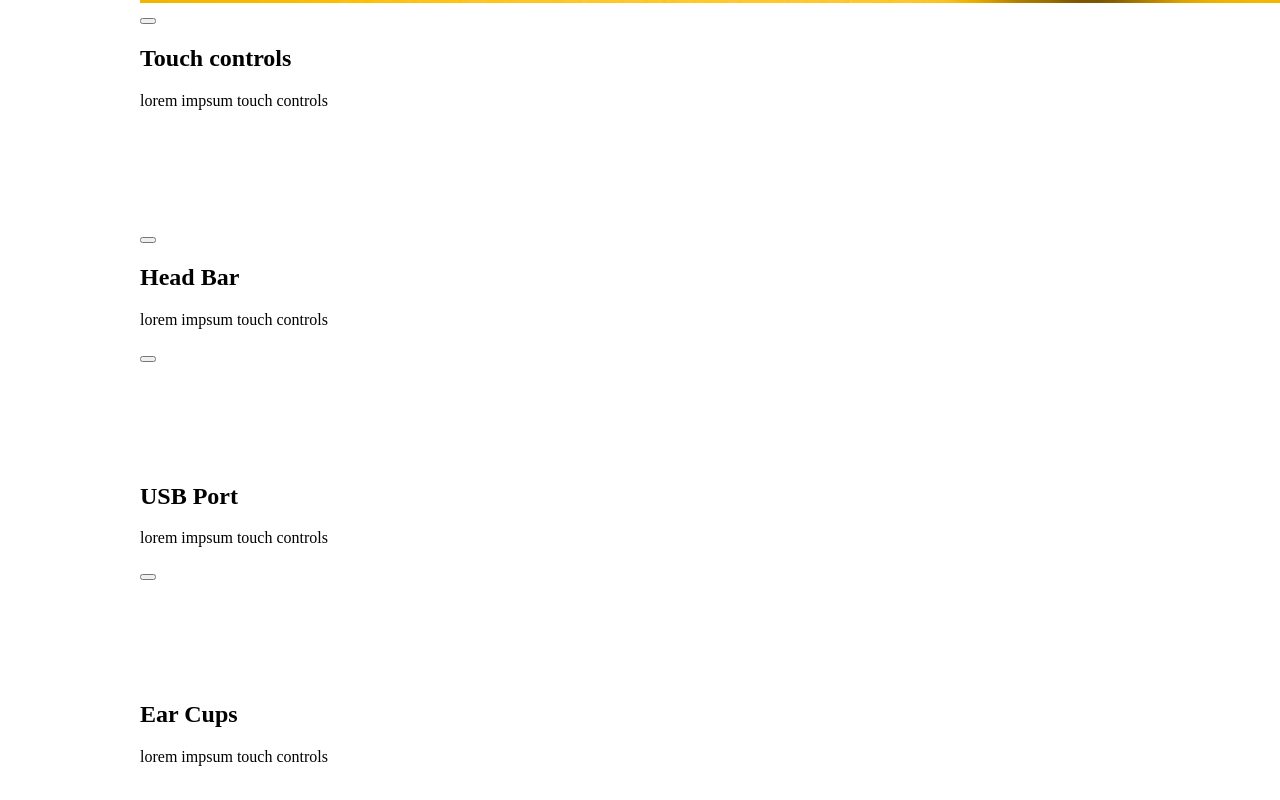
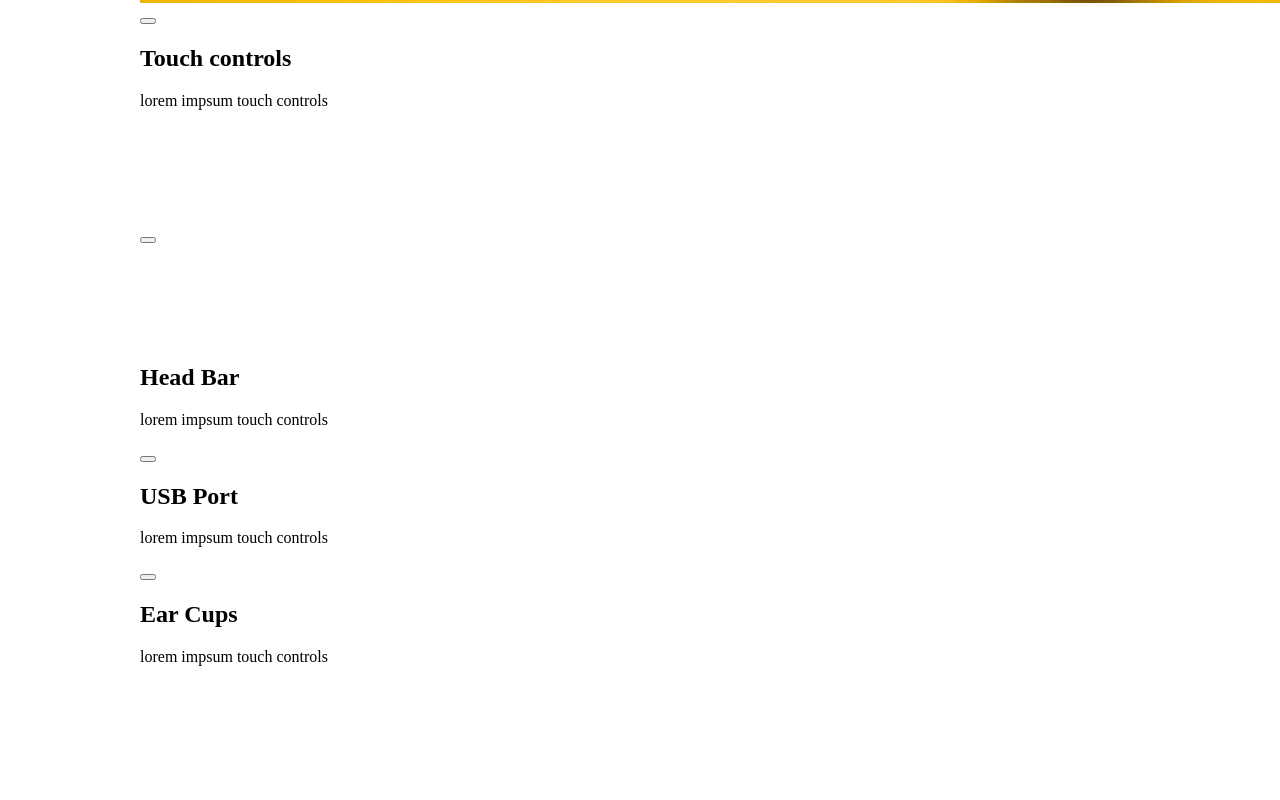
Before and after one commit to npm-ashish/image-hotspot, a website with bundled scripts: page demo/index.html in a window 1280 px wide. Shown: the part 914-1714 px from the top of the page. After the commit the page ends 1620 px from the top, so only its background shows below. Built offline with nearby package versions, Linux system fonts and the light colour scheme.

Commit message:
documentation

```diff
--- a/demo/index.html
+++ b/demo/index.html
@@ -13,7 +13,7 @@
         <h1>Image Hotspot Demo</h1>
     </header>
     <main class="container">
-        <div class="image-hotspot" data-hotspots='[{"name":"touch-control","position":{"top":"55%","left":"41%"},"direction":"up-right","distance":"100px","content":"<h2>Touch controls</h2><p>lorem impsum touch controls</p>"},{"name":"head-bar","position":{"top":"6%","left":"72%"},"direction":"right-down","distance":"100px","content":"<h2>Head Bar</h2><p>lorem impsum touch controls</p>","contentWidth":"220px"},{"name":"usb-port","position":{"top":"78%","left":"67%"},"direction":"down-left","distance":"100px","content":"<h2>USB Port</h2><p>lorem impsum touch controls</p>","contentWidth":"120px"},{"name":"ear Cups","position":{"top":"48%","left":"53%"},"direction":"down-left","distance":"100px","content":"<h2>Ear Cups</h2><p>lorem impsum touch controls</p>","contentWidth":"120px"}]'>
+        <div class="image-hotspot" data-hotspots='[{"name":"touch-control","position":{"top":"55%","left":"41%"},"direction":"up-right","distance":"100px","content":"<h2>Touch controls</h2><p>lorem impsum touch controls</p>"},{"name":"head-bar","position":{"top":"6%","left":"72%"},"direction":"down-left","distance":"100px","content":"<h2>Head Bar</h2><p>lorem impsum touch controls</p>","contentWidth":"220px"},{"name":"usb-port","position":{"top":"78%","left":"67%"},"direction":"left-down","distance":"400px","content":"<h2>USB Port</h2><p>lorem impsum touch controls</p>","contentWidth":"120px"},{"name":"ear Cups","position":{"top":"48%","left":"53%"},"direction":"right-down","distance":"100px","content":"<h2>Ear Cups</h2><p>lorem impsum touch controls</p>","contentWidth":"120px"}]'>
             <img src="./assets/product.jpeg" alt="Product image">
         </div>
     </main>
--- a/src/css/hotspot.scss
+++ b/src/css/hotspot.scss
@@ -42,19 +42,19 @@
     &__spacer {
         display: block;
 
-        &--left {
+        &--left-border {
             border-left: 2px dotted #a6a6a6;
         }
 
-        &--right {
+        &--right-border {
             border-right: 2px dotted #a6a6a6;
         }
 
-        &--up {
+        &--up-border {
             border-top: 2px dotted #a6a6a6;
         }
 
-        &--down {
+        &--down-border {
             border-bottom: 2px dotted #a6a6a6;
         }
     }
@@ -82,6 +82,8 @@
         border-radius: 50%;
         outline: none;
         user-select: none;
+        position: relative;
+        z-index: 1;
 
         &:before {
             content: '+';
--- a/src/js/hotspot.js
+++ b/src/js/hotspot.js
@@ -5,8 +5,6 @@ export default class Hotspot {
     targetElm;
 
     constructor (targetElm, config) {
-        // console.log(targetElm, config);
-
         this.targetElm = targetElm;
         this.hotspotItem = this.createHotspotItem(config.position);
         this.triggerElm = this.createTrigger();
@@ -42,9 +40,18 @@ export default class Hotspot {
         return elm;
     }
 
-    createSpacer(direction, distance) {
+    createSpacer = (direction, distance) => {
         const elm = document.createElement('div');
+        const directionClass = this.isHorizontal(direction) ? 'horizontal' : 'vertical';
+
         elm.classList.add('image-hotspot__spacer');
+        elm.classList.add('image-hotspot__spacer--' + directionClass);
+        elm.style.setProperty('--distance', distance);
+
+        //
+        if(this.isHorizontal(direction)) {
+            elm.classList.add('image-hotspot__spacer');
+        }
 
         //
         if(direction.match(/(up|down)\-/g)) {
@@ -57,7 +64,7 @@ export default class Hotspot {
         const direction2 = direction.match(/\-(left|right|up|down)/gi);
 
         if(direction2) {
-            elm.classList.add('image-hotspot__spacer-' + direction2[0]);
+            elm.classList.add('image-hotspot__spacer-' + direction2[0] + '-border');
         }
 
         return elm;
```
Also changed, not shown: index.html (deleted, +0 -14 lines), README.md, src/css/hotspot.css, 1 other file.
